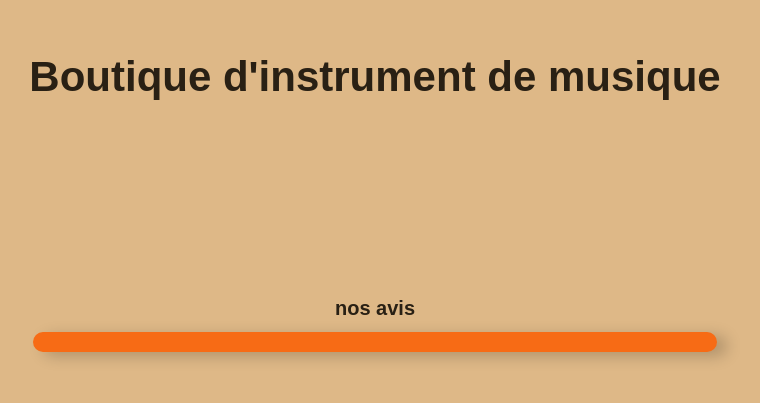
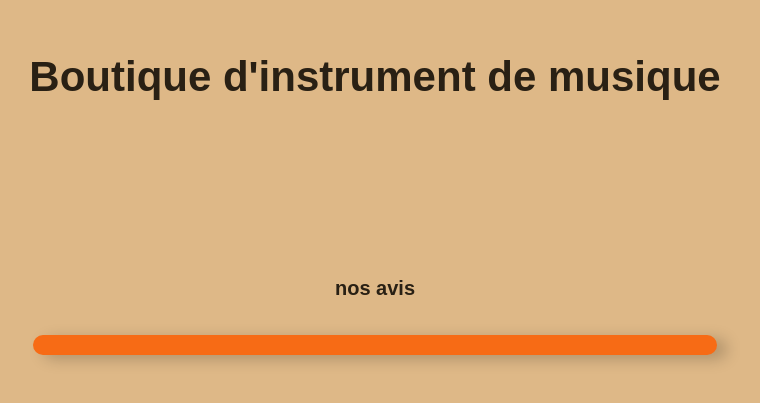
Before and after one commit to Bilal-Atb/RenduFinalJs, a plain HTML site: page index.html in a window 1280 px wide. Shown: the part 123-526 px from the top of the page, without its empty margins (265-1025 px from the left). Drawn offline with Linux system fonts and the light colour scheme; no server answers.

Commit message:
un push parmi tant d'autre

```diff
--- a/style.css
+++ b/style.css
@@ -79,7 +79,7 @@ h4{
   padding: 12px;
 }
 #avis {
-      padding: 20px;
+          margin-bottom: 35px;
     text-align: center;
     font-size: 20px;
 }
```
